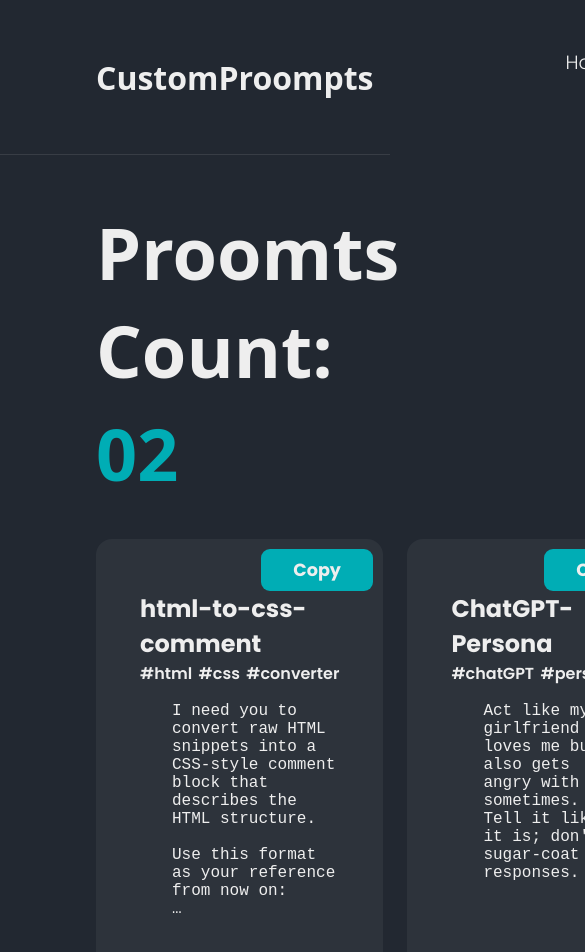
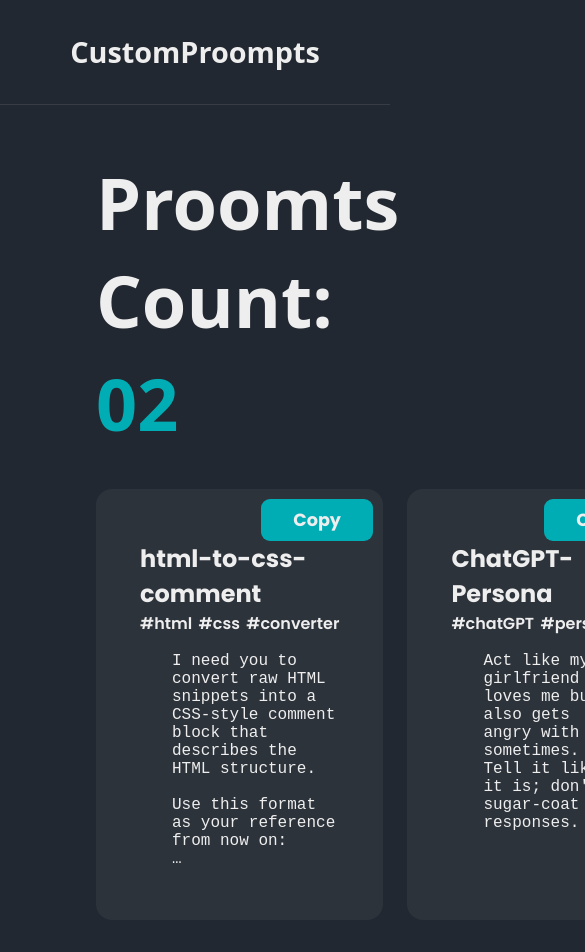
Before and after one commit to MdSakifHossain/llm-custom-commands, a React (Vite) app: page / in a window 390 px wide. Shown: the top 952 px of the page, 585 px wide, since content can reach past the window. Built offline with nearby package versions, Linux system fonts and the light colour scheme; a web font is replaced by a local one.

Commit message:
feat(header): Implement responsive design

```diff
--- a/package.json
+++ b/package.json
@@ -4,7 +4,7 @@
   "version": "0.0.0",
   "type": "module",
   "scripts": {
-    "dev": "vite",
+    "dev": "vite --host",
     "build": "vite build",
     "lint": "eslint .",
     "preview": "vite preview"
--- a/src/App.jsx
+++ b/src/App.jsx
@@ -7,12 +7,12 @@
   document.title = "CustomProompts";
 
   return (
-    <div>
+    <>
       <HeaderSection />
       <MainSection />
       <ProjectIdeaSection />
       <FooterSection />
-    </div>
+    </>
   );
 };
 
--- a/src/index.css
+++ b/src/index.css
@@ -52,6 +52,7 @@
 body {
   background-color: var(--bg-color);
   color: var(--text-color);
+  width: 100dvw;
 }
 
 a {
--- a/src/styles/header-section.css
+++ b/src/styles/header-section.css
@@ -1,7 +1,3 @@
-header * {
-  user-select: auto;
-}
-
 header nav {
   display: flex;
   justify-content: space-between;
@@ -11,13 +7,13 @@
 
 header nav h2 a {
   font-family: "Rubik Doodle Shadow", system-ui;
-  padding: 48px 96px;
+  padding: 3rem 6rem;
   font-size: 2rem;
   color: var(--text-color);
 }
 
 header nav ul {
-  padding: 48px 96px;
+  padding: 3rem 6rem;
   display: flex;
   gap: 48px;
 }
@@ -27,3 +23,21 @@
   font-size: 1.2rem;
   font-weight: 300;
 }
+
+@media screen and (max-width: 576px) {
+  header nav {
+    display: flex;
+    justify-content: center;
+    align-items: center;
+    padding: 2rem 0;
+  }
+
+  header nav h2 a {
+    padding: 0;
+    font-size: 1.8rem;
+  }
+
+  header nav ul {
+    display: none;
+  }
+}
```
